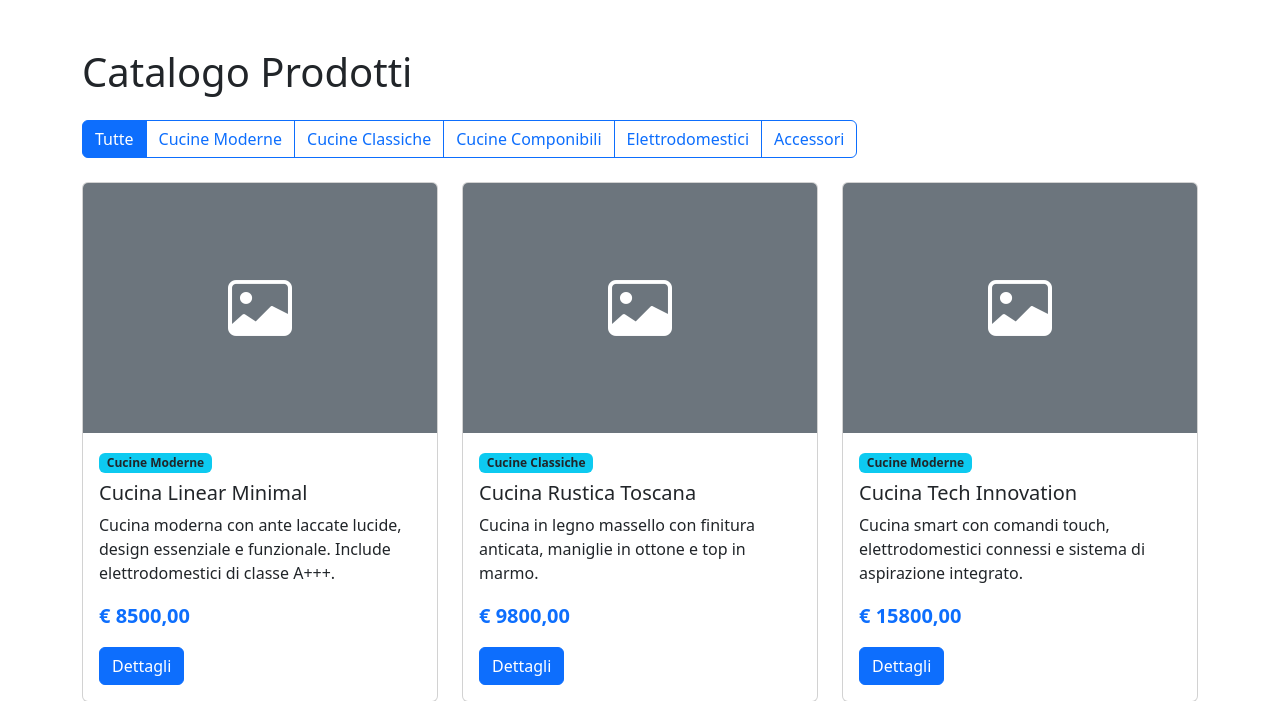
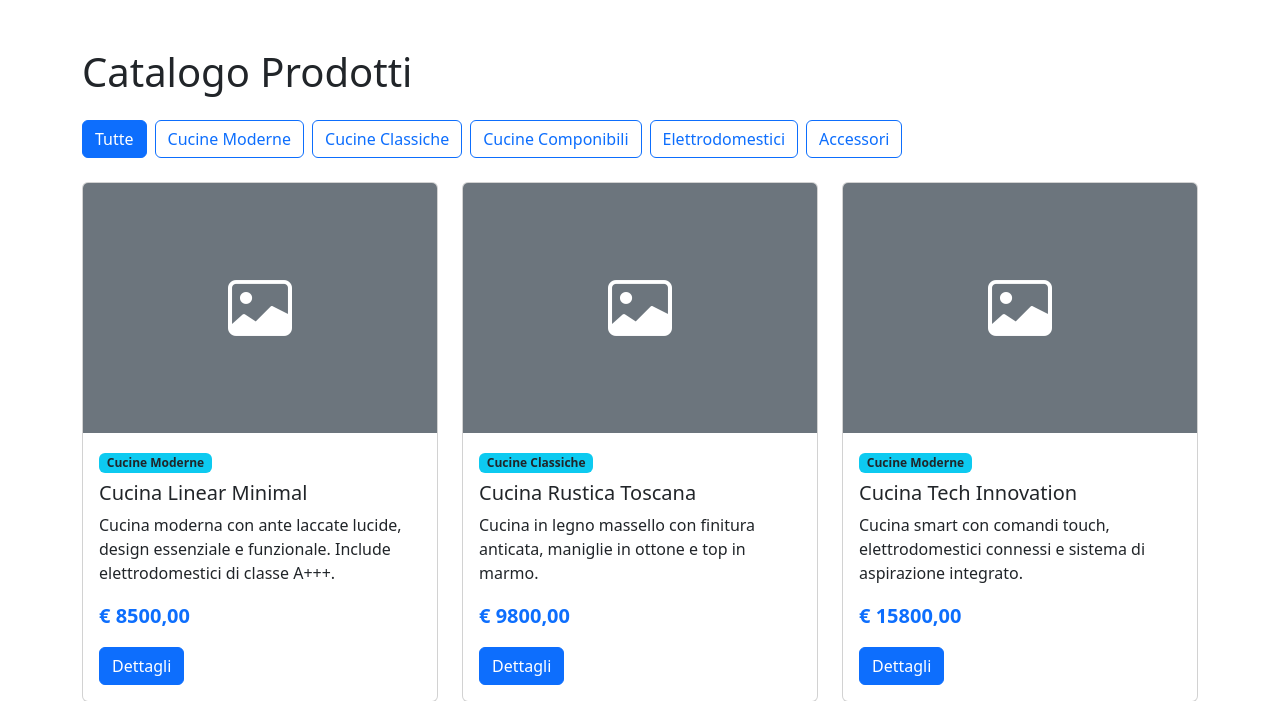
Before and after one commit to nicmarplay4-wq/provarender, a Django app: page /catalogo/ in a window 1280 px wide. Shown: the part 56-757 px from the top of the page. Run offline with Django 5.2, Linux system fonts and the light colour scheme; data comes from the database, SQL or seed files in the repository; data that the repository does not hold is empty.

Commit message:
modifica classe css problematica

```diff
--- a/templates/prodotti/catalogo.html
+++ b/templates/prodotti/catalogo.html
@@ -8,7 +8,7 @@
 
     <div class="row mb-4">
         <div class="col-md-12">
-            <div class="btn-group" role="group">
+            <div class="d-flex flex-wrap gap-2" role="group">
                 <a href="{% url 'prodotti:catalogo' %}"
                    class="btn {% if not categoria_selezionata %}btn-primary{% else %}btn-outline-primary{% endif %}">
                     Tutte
```
